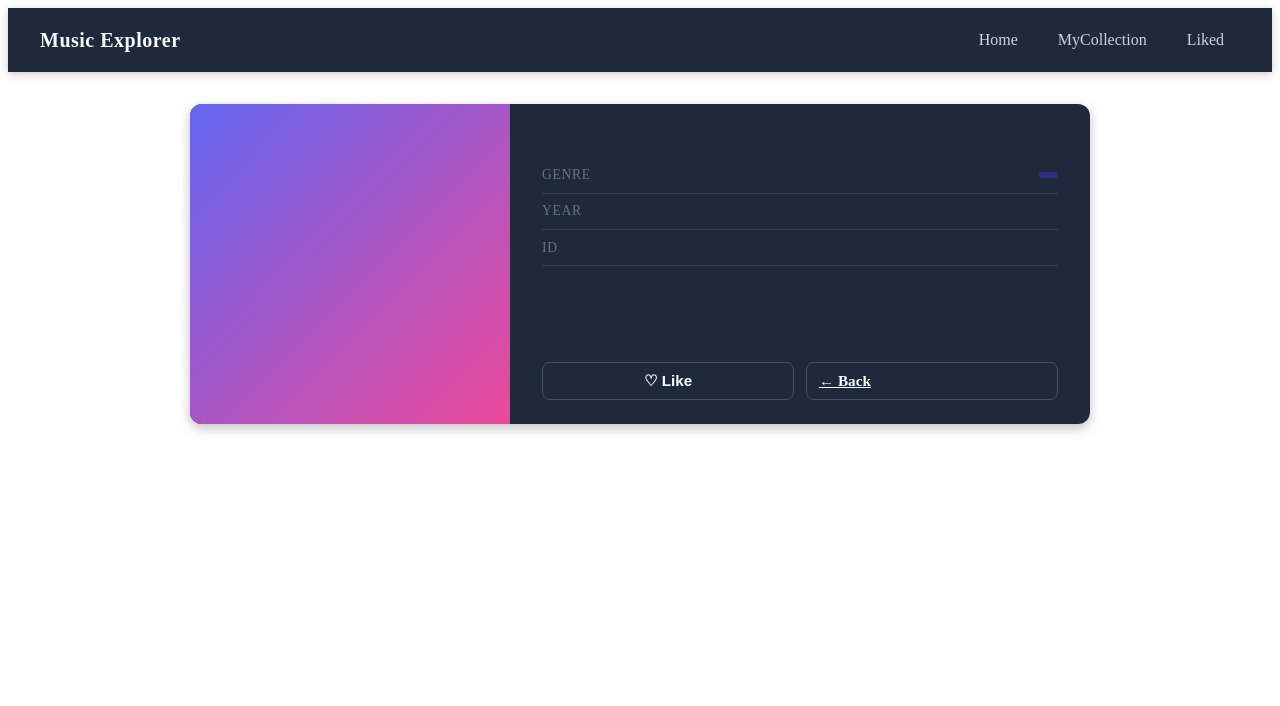
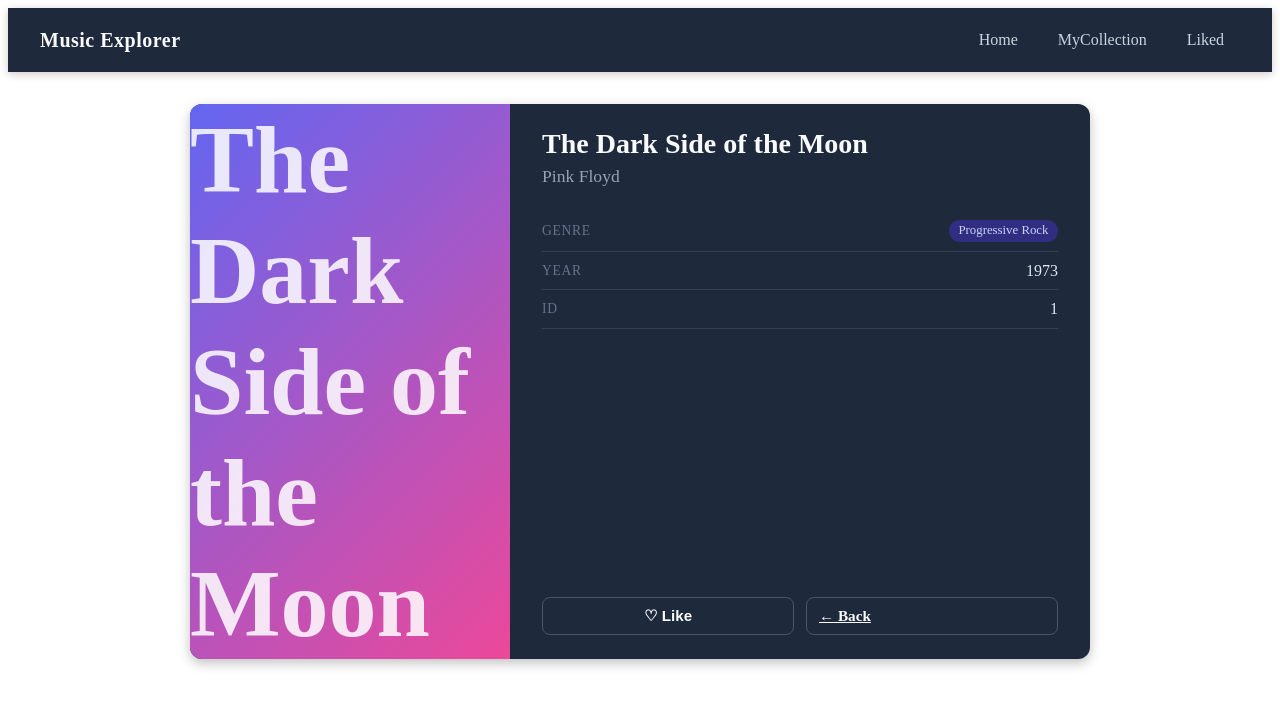
Before and after one commit to SvetlinGG/React-course, a React (Vite) app in the folder React-training/: page /details/1 in a window 1280 px wide. Shown: the top 706 px of the page. Built offline with nearby package versions, Linux system fonts and the light colour scheme.

Commit message:
set dynamic data from my DB

```diff
--- a/React-training/src/components/Details.jsx
+++ b/React-training/src/components/Details.jsx
@@ -1,4 +1,4 @@
-import { useState } from 'react';
+//import { useEffect, useState } from 'react';
 import { Link, useParams } from "react-router";
 import { music } from "../data/music";
 
@@ -6,32 +6,41 @@ export default function Details() {
 
     const {artistId} = useParams();
 
-    const [artist, setArtist] = useState({})
+    // const [artist, setArtist] = useState({});
+
+    // useEffect(() => {
+    //     const foundArtist = music.find(item => item.id === artistId);
+    //     setArtist(foundArtist);
+    // }, [artistId])
+
+    const album = music.find(item => item.id === Number(artistId));
+
+  if (!album) return <p>Album not found</p>;
 
 
   return (
     <section className="details">
       <article className="details__card">
         <div className="details__cover">
-          <span className="details__initial">{music.album}</span>
+          <span className="details__initial">{album.album}</span>
         </div>
 
         <div className="details__body">
-          <h2 className="details__album">{music.album}</h2>
-          <p className="details__artist">{music.artist}</p>
+          <h2 className="details__album">{album.album}</h2>
+          <p className="details__artist">{album.artist}</p>
 
           <ul className="details__info">
             <li className="details__row">
               <span className="details__label">Genre</span>
-              <span className="details__genre">{music.genre}</span>
+              <span className="details__genre">{album.genre}</span>
             </li>
             <li className="details__row">
               <span className="details__label">Year</span>
-              <span className="details__value">{music.year}</span>
+              <span className="details__value">{album.year}</span>
             </li>
             <li className="details__row">
               <span className="details__label">ID</span>
-              <span className="details__value">{music.id}</span>
+              <span className="details__value">{album.id}</span>
             </li>
           </ul>
 
```
